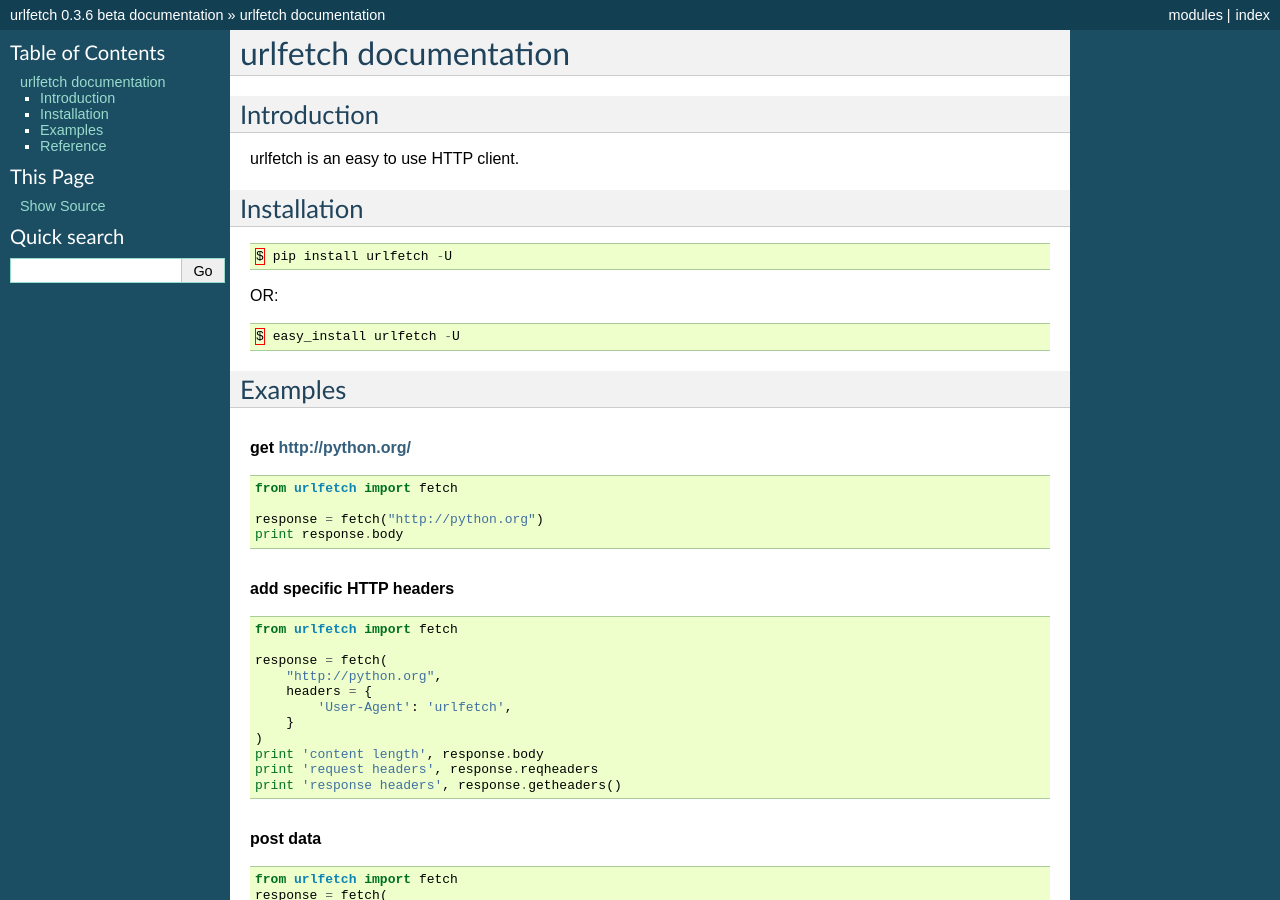
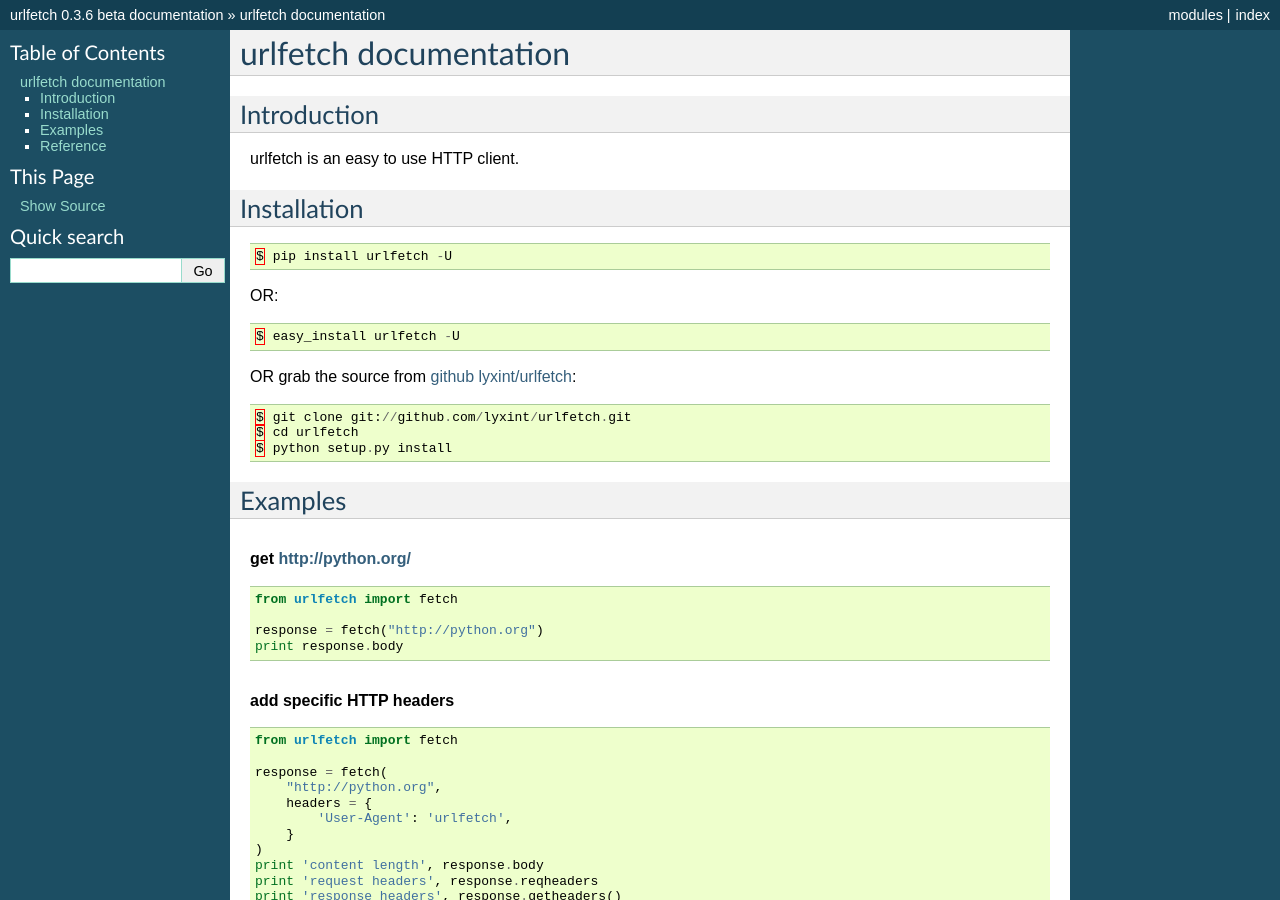
Before and after one commit to ifduyue/urlfetch, a Sphinx documentation site: the page built from doc/index.rst, in a window 1280 px wide and 900 px high. Built offline with Sphinx 7.4.7, drawn with Linux system fonts in a browser that asks for light colours.

Commit message:
update doc: git clone and then python setup.py install

```diff
--- a/doc/index.rst
+++ b/doc/index.rst
@@ -22,6 +22,12 @@
 OR::
 
     $ easy_install urlfetch -U
+
+OR grab the source from `github lyxint/urlfetch <https://github.com/lyxint/urlfetch>`_::
+
+    $ git clone git://github.com/lyxint/urlfetch.git
+    $ cd urlfetch
+    $ python setup.py install
 
 Examples
 =========
```
